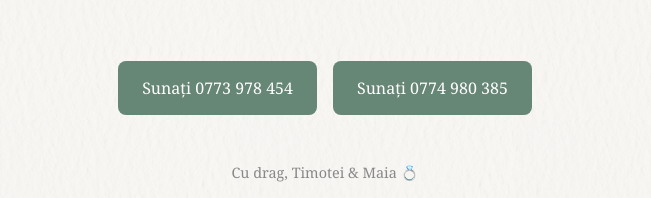
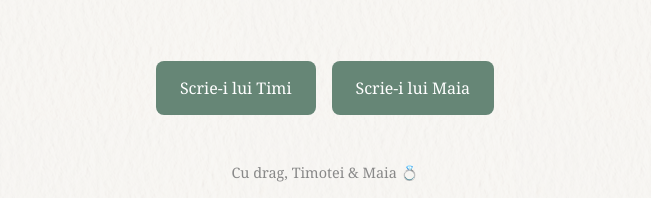
Before and after one commit to timiti72/invitatie_nunta, a plain HTML site: page index.html in a window 1280 px wide. Shown: the part 935-1133 px from the top of the page, without its empty margins (315-966 px from the left). Drawn offline with Linux system fonts and the light colour scheme.

Commit message:
Update index.html

```diff
--- a/index.html
+++ b/index.html
@@ -71,8 +71,8 @@
   </div>
 
   <div class="buttons">
-    <a class="call-button" href="tel:0773978454">Sunați 0773 978 454</a>
-    <a class="call-button" href="tel:0774980385">Sunați 0774 980 385</a>
+    <a class="call-button" href="tel:0773978454">Scrie-i lui Timi</a>
+    <a class="call-button" href="tel:0774980385">Scrie-i lui Maia</a>
   </div>
 
   <footer>
```
